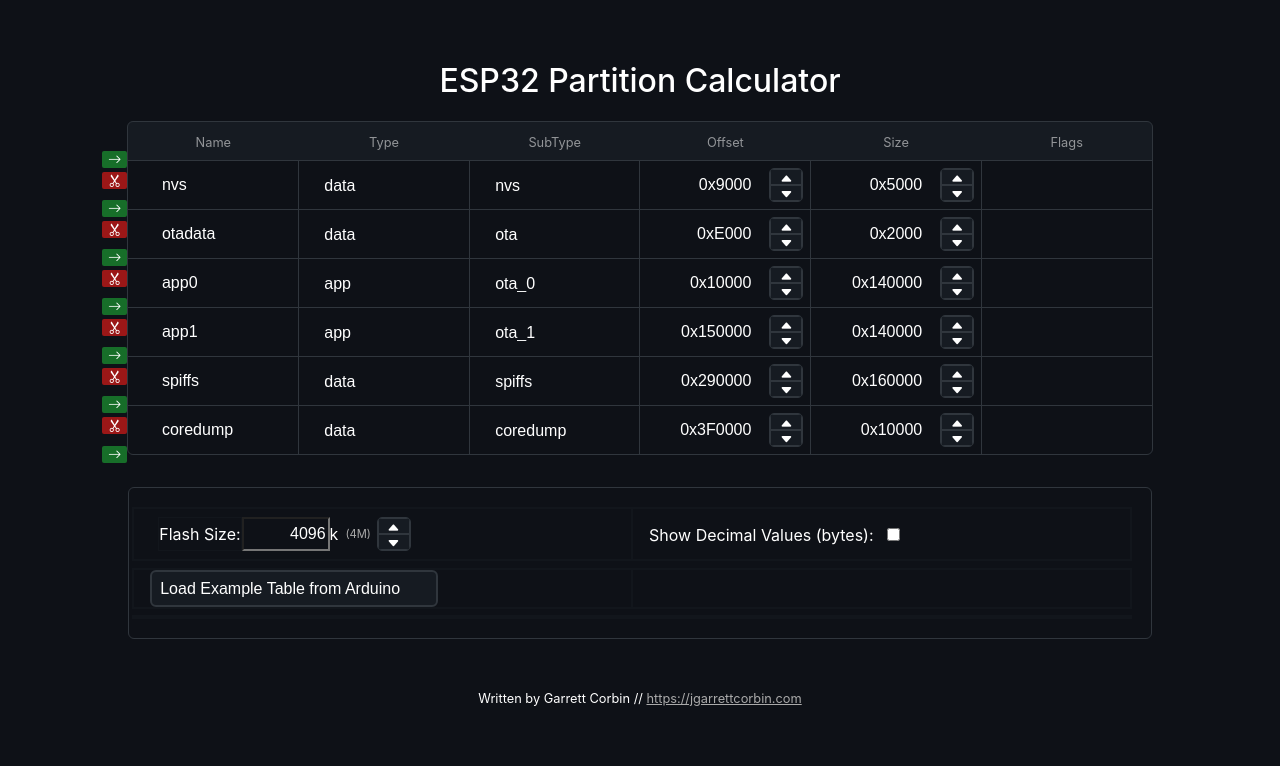
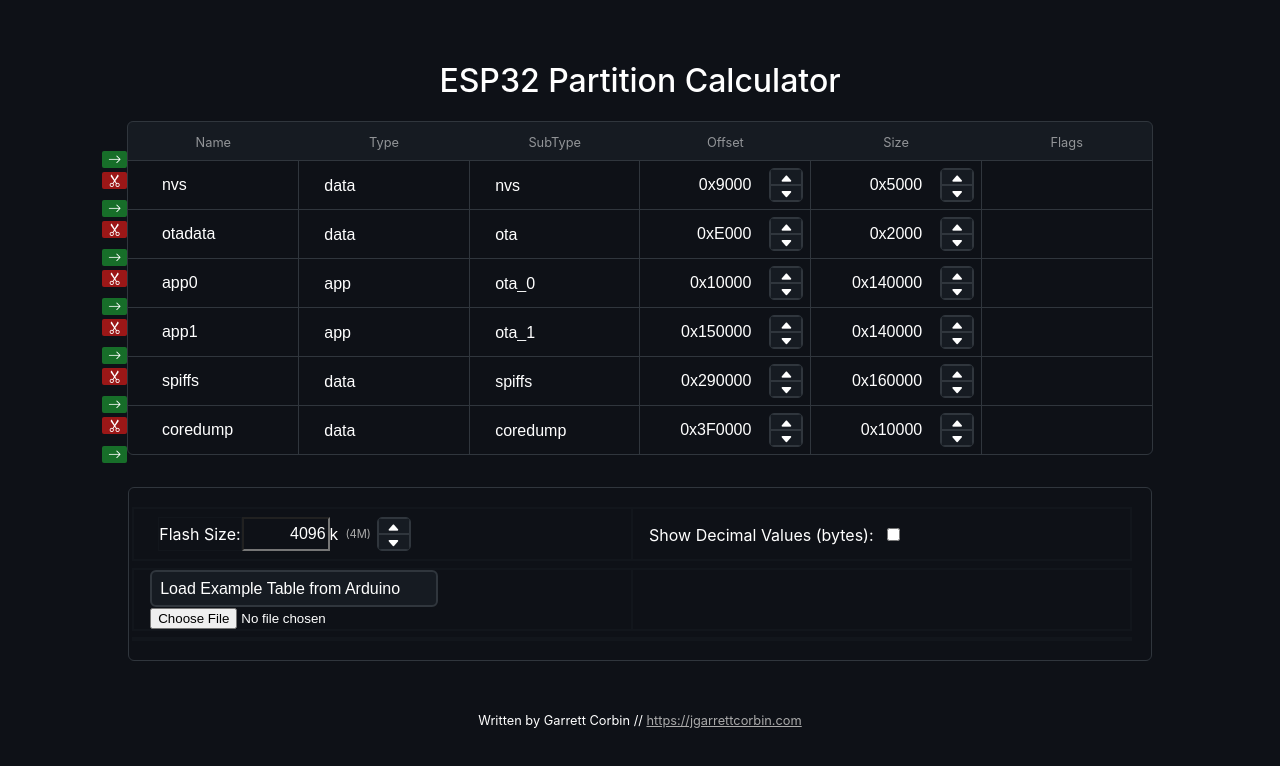
Before and after one commit to platevoltage/esp32-partition-calculator, a React (Create React App) app: page / in a window 1280 px wide. Shown: the top 766 px of the page. Built offline with nearby package versions, Linux system fonts and the light colour scheme.

Commit message:
upload now functional

```diff
--- a/src/components/FileSelect.tsx
+++ b/src/components/FileSelect.tsx
@@ -1,6 +1,7 @@
-import { useState, useEffect } from 'react';
+import { useState, useEffect, ChangeEvent } from 'react';
 import Papa from 'papaparse';
 import {Partition} from './Row';
+import { InputFiles } from 'typescript';
 
 interface Props {
     // table: Partition[];
@@ -34,6 +35,7 @@
         transform: undefined,
         delimitersToGuess: [',', '\t', '|', ';', Papa.RECORD_SEP, Papa.UNIT_SEP],
         complete: (result: Papa.ParseResult<string>) => {
+
                 const _table: Partition[] = [];
                 for (let partition of result.data) {
                     _table.push({
@@ -69,6 +71,21 @@
 
       },[]);
 
+    function handleLoad(e: ChangeEvent<HTMLInputElement>) {
+
+        let fileList = e.target.files || [];
+        if (fileList.length > 0) {
+            console.log(fileList[0]);
+            const reader = new FileReader();
+            reader.readAsText(fileList[0]);
+            reader.onload = async function(e) {
+                const csv = reader.result as string;
+                Papa.parse(csv, parseConfig);
+            };
+        }
+
+    }
+
     return (
         <div className="select">
             <select name="presets" value="none" onChange={(e) => {
@@ -95,9 +112,9 @@
                 <option value="default_16MB.csv">16M Flash (2MB APP/12.5MB FATFS)</option>
                 <option value="app3M_fat9M_16MB.csv">16M Flash (3MB APP/9.9MB FATFS)</option>
                 <option value="rainmaker.csv">RainMaker</option>
-
-
             </select>
+            {/* <input type="file">upload</input> */}
+            <input type="file" id="csvupload" name="csvupload" accept="text/csv" onChange={handleLoad}></input>
         </div>
     )
 }
```
